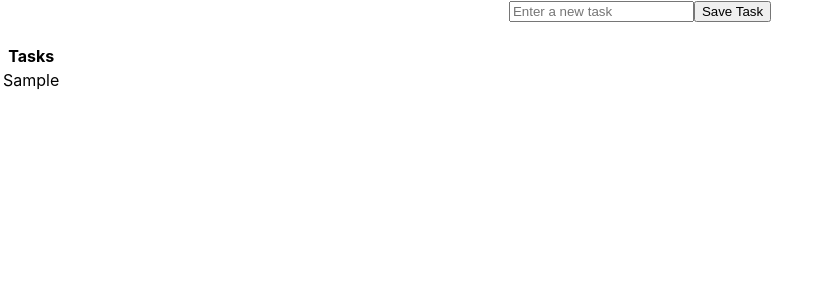
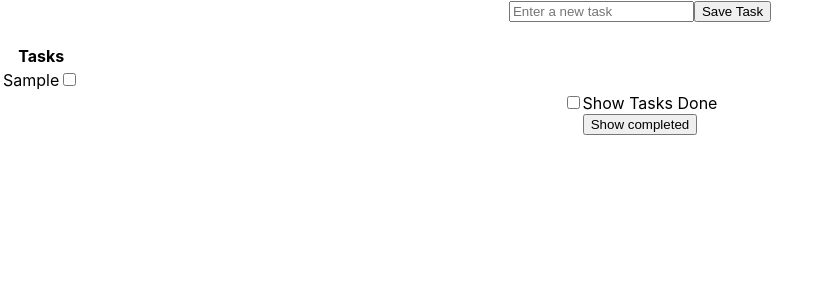
Before and after one commit to diegofernandoalayon/react-taskapp, a React (Vite) app: page / in a window 1280 px wide. Both pictures are taken after typing "Sample" into the empty fields and a click on the button "Save Task". Shown: the top 300 px of the page, without its empty margins (0-830 px from the left). Built offline with nearby package versions, Linux system fonts and the light colour scheme.

Commit message:
creando componente para separar la vista de las tareas, usando dos tablas para mostrar las tareas

```diff
--- a/src/App.jsx
+++ b/src/App.jsx
@@ -2,9 +2,11 @@
 import { useState, useEffect } from 'react'
 import './App.css'
 import TaskForm from './components/TaskForm'
+import TaskTable from './components/TaskForm/TaskTable'
 
 function App () {
   const [taskItems, setTaskItems] = useState([])
+  const [showCompleted, setShowCompleted] = useState(false)
 
   const createNewTask = (taskName) => {
     const val = taskItems.find((task) => task.name === taskName)
@@ -13,6 +15,13 @@ function App () {
       setTaskItems((actualTasks) => [...actualTasks, newTask])
     }
   }
+  const toggleTask = (task) => {
+    console.log(task.name)
+    setTaskItems(
+      taskItems.map(t => (t.name === task.name) ? { ...t, done: !t.done } : t)
+    )
+  }
+  // inicializar estado
   useEffect(() => {
     const data = window.localStorage.getItem('taskItems')
     if (data) {
@@ -24,28 +33,19 @@ function App () {
   useEffect(() => {
     window.localStorage.setItem('taskItems', JSON.stringify(taskItems))
   }, [taskItems])
-
+  console.log(showCompleted)
   return (
     <div className='App'>
       <TaskForm createNewTask={createNewTask} />
-      <table>
-        <thead>
-          <tr>
-            <th>Tasks</th>
-          </tr>
-        </thead>
-        <tbody>
-          {
-            taskItems.map((taskItem, index) => (
-              <tr key={taskItem.name + index}>
-                <td>
-                  {taskItem.name}
-                </td>
-              </tr>
-            ))
-          }
-        </tbody>
-      </table>
+      <TaskTable taskItems={taskItems} toggleTask={toggleTask} />
+      <div>
+        <label>
+          <input type='checkbox' onChange={() => setShowCompleted(a => !a)} />
+          Show Tasks Done
+        </label>
+      </div>
+      <button onClick={() => setShowCompleted((a) => !a)}> Show completed</button>
+      {showCompleted && <TaskTable taskItems={taskItems} toggleTask={toggleTask} showCompleted />}
     </div>
   )
 }
--- /dev/null
+++ b/src/components/TaskForm/TaskTable/index.jsx
@@ -0,0 +1,33 @@
+import TaskRow from '../../TaskRow'
+
+export default function TaskTable ({ taskItems, toggleTask, showCompleted = false }) {
+  const taskTableRows = (doneValue) => {
+    return (
+      taskItems
+        .filter(task => task.done === doneValue)
+        .map(task => (
+          <TaskRow
+            key={task.name}
+            taskItem={task}
+            toggleTask={toggleTask}
+          />
+        ))
+    )
+  }
+  return (
+    <>
+      <table>
+        <thead>
+          <tr>
+            <th>Tasks</th>
+          </tr>
+        </thead>
+        <tbody>
+          {
+            taskTableRows(showCompleted)
+          }
+        </tbody>
+      </table>
+    </>
+  )
+}
--- /dev/null
+++ b/src/components/TaskRow/index.jsx
@@ -0,0 +1,19 @@
+function TaskRow ({ taskItem, toggleTask }) {
+  return (
+    <>
+      <tr>
+        <td>
+          {taskItem.name}
+          <input
+            type='checkbox'
+            checked={taskItem.done}
+            onChange={() => toggleTask(taskItem)}
+          />
+        </td>
+
+      </tr>
+    </>
+  )
+}
+
+export default TaskRow
```
